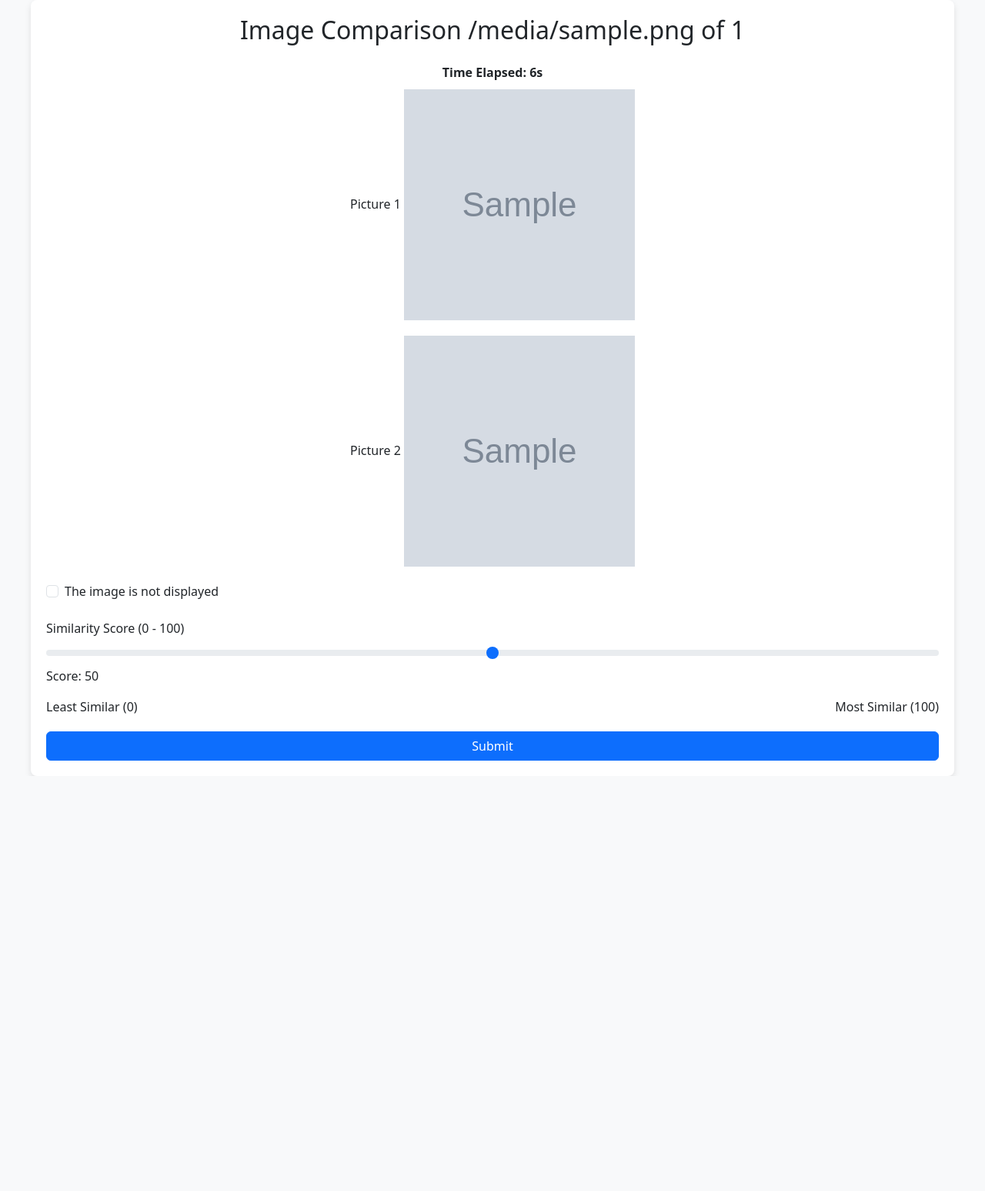
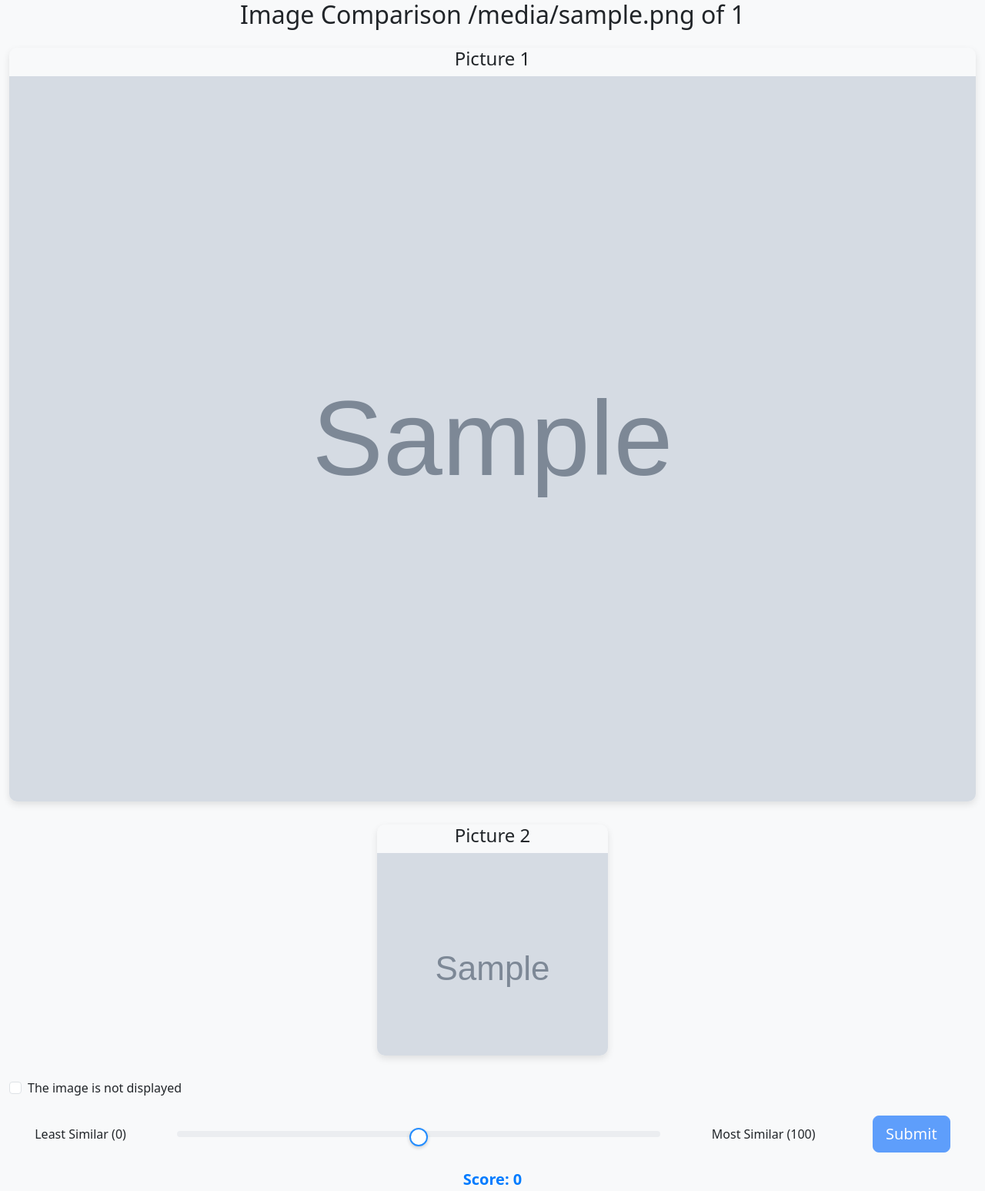
Before and after one commit to psrajoria/SurveyTool, a Flask app: template src/templates/survey.html in a window 1280 px wide. Shown: the whole page at 77% size. Before the commit the page ends 1008 px from the top, so only its background shows below. Run offline with Flask 3, Linux system fonts and the light colour scheme; the template is opened without the code that fills it: most values are stand-ins (such as "Sample title", 1, 10 or a date in 2020); grey boxes marked "Sample" are stand-in pictures.

Commit message:
Fixed image ratio

```diff
--- a/src/templates/index.html
+++ b/src/templates/index.html
@@ -83,7 +83,7 @@
 </head>
 
 <body>
-    <div class="container my-5">
+    <div class="container-fluid">
         <div class="row justify-content-center">
             <div class="col-md-8">
                 <div class="card">
--- a/src/templates/survey.html
+++ b/src/templates/survey.html
@@ -8,7 +8,7 @@
     <link href="https://cdn.jsdelivr.net/npm/bootstrap@5.3.3/dist/css/bootstrap.min.css" rel="stylesheet">
     <style>
         .container {
-            max-width: 1200px;
+            max-width: 900px;
             margin: auto;
             padding: 20px;
             background-color: #fff;
@@ -20,16 +20,36 @@
             display: flex;
             flex-direction: column;
             align-items: center;
-            gap: 20px;
-            margin-bottom: 20px;
+            gap: 30px;
+            margin-bottom: 30px;
         }
 
-        .image-container img {
+        .image-main,
+        .image-compare {
+            width: 100%;
+            max-width: 1356px;
+            border-radius: 10px;
+            overflow: hidden;
+            box-shadow: 0 4px 10px rgba(0, 0, 0, 0.1);
+        }
+
+        .image-main img,
+        .image-compare img {
             width: 100%;
             height: auto;
-            aspect-ratio: 1 / 1;
+            display: block;
+        }
+
+        .image-compare {
+            width: 300px;
+            height: 300px;
+            overflow: hidden;
+        }
+
+        .image-compare img {
+            width: 100%;
+            height: 100%;
             object-fit: cover;
-            max-width: 300px;
         }
 
         .form-check {
@@ -37,32 +57,66 @@
         }
 
         .slider-container {
+            display: flex;
+            align-items: center;
+            justify-content: space-around;
             margin-bottom: 20px;
         }
 
-        .timer {
+        .slider {
+            -webkit-appearance: none;
+            width: 50%;
+            transition: all 0.3s ease;
+            height: 12px;
+            border-radius: 10px;
+            background: linear-gradient(90deg, #007bff 0%, #007bff var(--range-value), #ccc var(--range-value), #ccc 100%);
+            outline: none;
+            opacity: 0.85;
+        }
+
+        .slider:hover {
+            opacity: 1;
+        }
+
+        .slider::-webkit-slider-thumb {
+            -webkit-appearance: none;
+            appearance: none;
+            width: 24px;
+            height: 24px;
+            border-radius: 50%;
+            background: #fff;
+            border: 2px solid #007bff;
+            cursor: pointer;
+            box-shadow: 0 2px 5px rgba(0, 0, 0, 0.2);
+            transition: background 0.3s ease, transform 0.3s ease;
+        }
+
+        .slider:active::-webkit-slider-thumb {
+            background: #007bff;
+            transform: scale(1.1);
+        }
+
+        .score-display {
+            font-size: 1.25rem;
+            font-weight: bold;
+            color: #007bff;
             text-align: center;
-            margin-bottom: 10px;
-            font-weight: bold;
         }
     </style>
 </head>
 
 <body class="bg-light">
-    <div class="container">
+    <div class="container-fluid">
         <h2 class="text-center mb-4">Image Comparison {{ current_image }} of {{ total_images }}</h2>
 
-        <!-- Timer display -->
-        <div class="timer" id="timer">Time Elapsed: 0s</div>
-
         <div class="image-container">
-            <div class="text-center">
-                <label for="main_image">Picture 1</label>
+            <div class="image-main">
+                <h4 class="text-center"><label for="main_image">Picture 1</label></h4>
                 <img src="{{ main_image }}" alt="Main Image">
             </div>
-            <div class="text-center">
-                <label for="compare_image">Picture 2</label>
-                <img src="{{ compare_image }}" alt="Compare Image">
+            <div class="image-compare">
+                <h4 class="text-center"><label for="compare_image">Picture 2</label></h4>
+                <img src="{{ compare_image }}" alt="Compare Image" width="200px" height="200px">
             </div>
         </div>
 
@@ -73,38 +127,60 @@
             </label>
         </div>
 
-        <form method="POST" action="/survey">
+        <form method="POST" action="/survey" onsubmit="return validateForm();">
             <div class="slider-container">
-                <label for="similarity_score" class="form-label">Similarity Score (0 - 100)</label>
+                <span>Least Similar (0)</span>
                 <input type="range" name="similarity_score" id="similarity_score" min="0" max="100" step="1"
-                    class="form-range" oninput="updateSliderValue(this.value)" required>
-                <p>Score: <span id="sliderValue" class="slider-value">50</span></p>
+                    class="form-range slider" oninput="updateSliderValue(this.value)">
+                <span>Most Similar (100)</span>
+                <button type="submit" class="btn btn-primary btn-lg ms-2" id="submitButton" data-bs-toggle="tooltip"
+                    title="Please specify the required similarity score for the image" disabled>Submit</button>
+            </div>
 
-                <div class="range-labels d-flex justify-content-between">
-                    <span class="min">Least Similar (0)</span>
-                    <span class="max">Most Similar (100)</span>
-                </div>
-            </div>
-            <button type="submit" class="btn btn-primary w-100">Submit</button>
+            <div class="score-display">Score: <span id="sliderValue" class="slider-value">0</span></div>
         </form>
     </div>
 
+    <script src="https://cdn.jsdelivr.net/npm/@popperjs/core@2.11.7/dist/umd/popper.min.js"></script>
+    <script src="https://cdn.jsdelivr.net/npm/bootstrap@5.3.3/dist/js/bootstrap.min.js"></script>
+
     <script>
-        // Maintain a persistent start time across image loads
-        const timerElement = document.getElementById("timer");
-        let startTime = parseInt(localStorage.getItem('surveyStartTime') || Date.now());
-        localStorage.setItem('surveyStartTime', startTime);
+        let sliderValue = 0; // Initialize slider value
+        let isSliderMoved = false; // Flag to track slider movement
+
+        // Initialize tooltip
+        let tooltipTriggerList = [].slice.call(document.querySelectorAll('[data-bs-toggle="tooltip"]'));
+        let tooltipList = tooltipTriggerList.map(function (tooltipTriggerEl) {
+            return new bootstrap.Tooltip(tooltipTriggerEl);
+        });
 
         function updateSliderValue(value) {
+            sliderValue = value; // Update slider value
+            if (value !== '0') {
+                isSliderMoved = true; // Slider is moved away from initial position
+                document.getElementById('submitButton').disabled = false; // Enable submit button
+                document.getElementById('submitButton').setAttribute('data-bs-original-title', 'Click to submit your score'); // Update tooltip
+            } else {
+                document.getElementById('submitButton').disabled = true; // Keep submit button disabled
+                document.getElementById('submitButton').setAttribute('data-bs-original-title', 'Please specify the required similarity score for the image'); // Reset tooltip
+            }
             document.getElementById("sliderValue").textContent = value;
+            document.querySelector('.slider').style.setProperty('--range-value', value + '%');
         }
 
-        function updateTime() {
-            const elapsed = Math.floor((Date.now() - startTime) / 1000);
-            timerElement.textContent = `Time Elapsed: ${elapsed}s`;
+        function validateForm() {
+            if (!isSliderMoved) {
+                location.reload();
+                return false; // Prevent form submission
+            }
+            return true; // Allow form submission
         }
 
-        setInterval(updateTime, 1000);
+        document.getElementById('similarity_score').addEventListener('keypress', function (e) {
+            if (e.key === 'Enter' && isSliderMoved) {
+                document.forms[0].submit(); // Submit form if Enter is pressed and slider is moved
+            }
+        });
     </script>
 </body>
 
```
